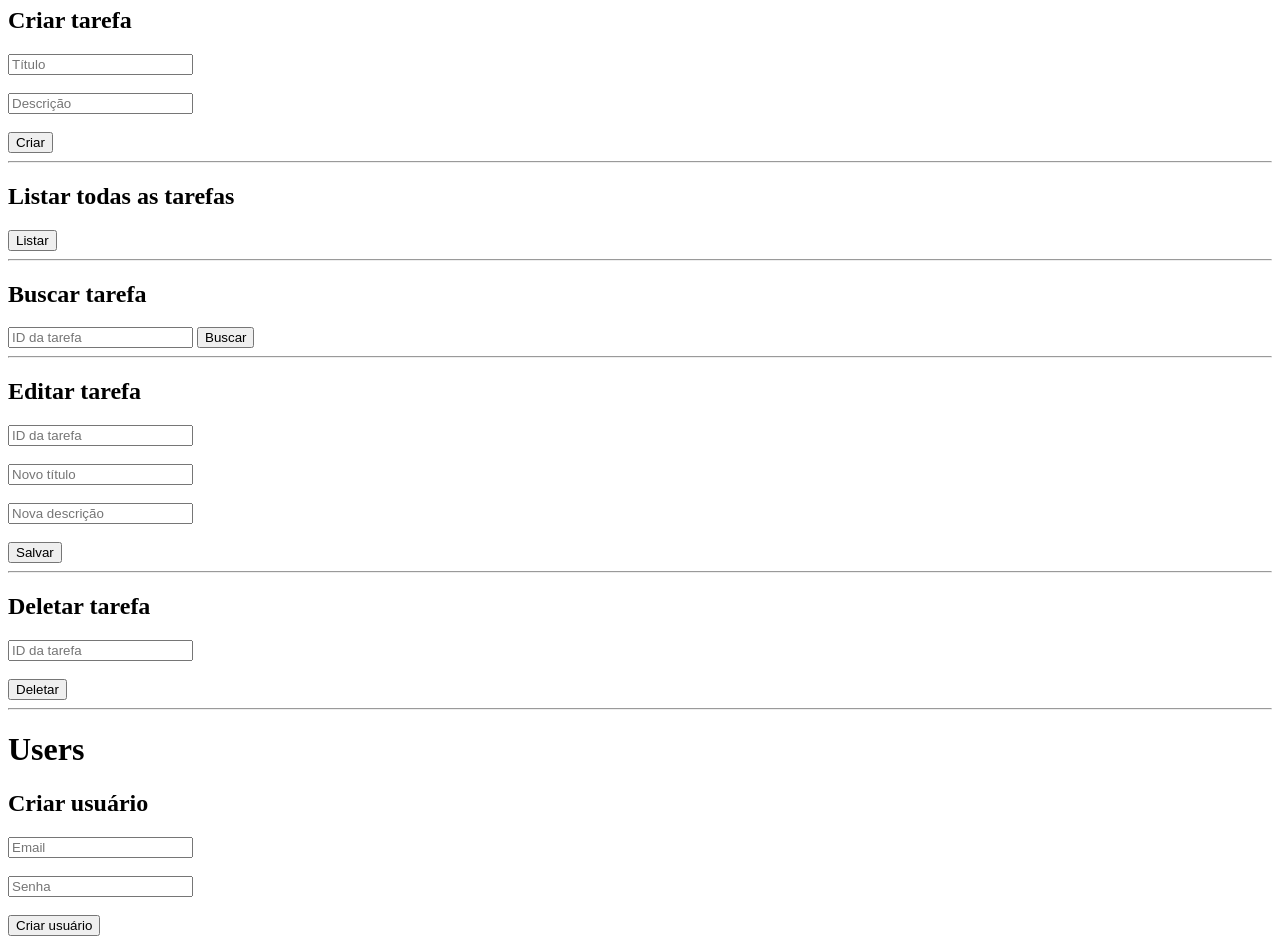
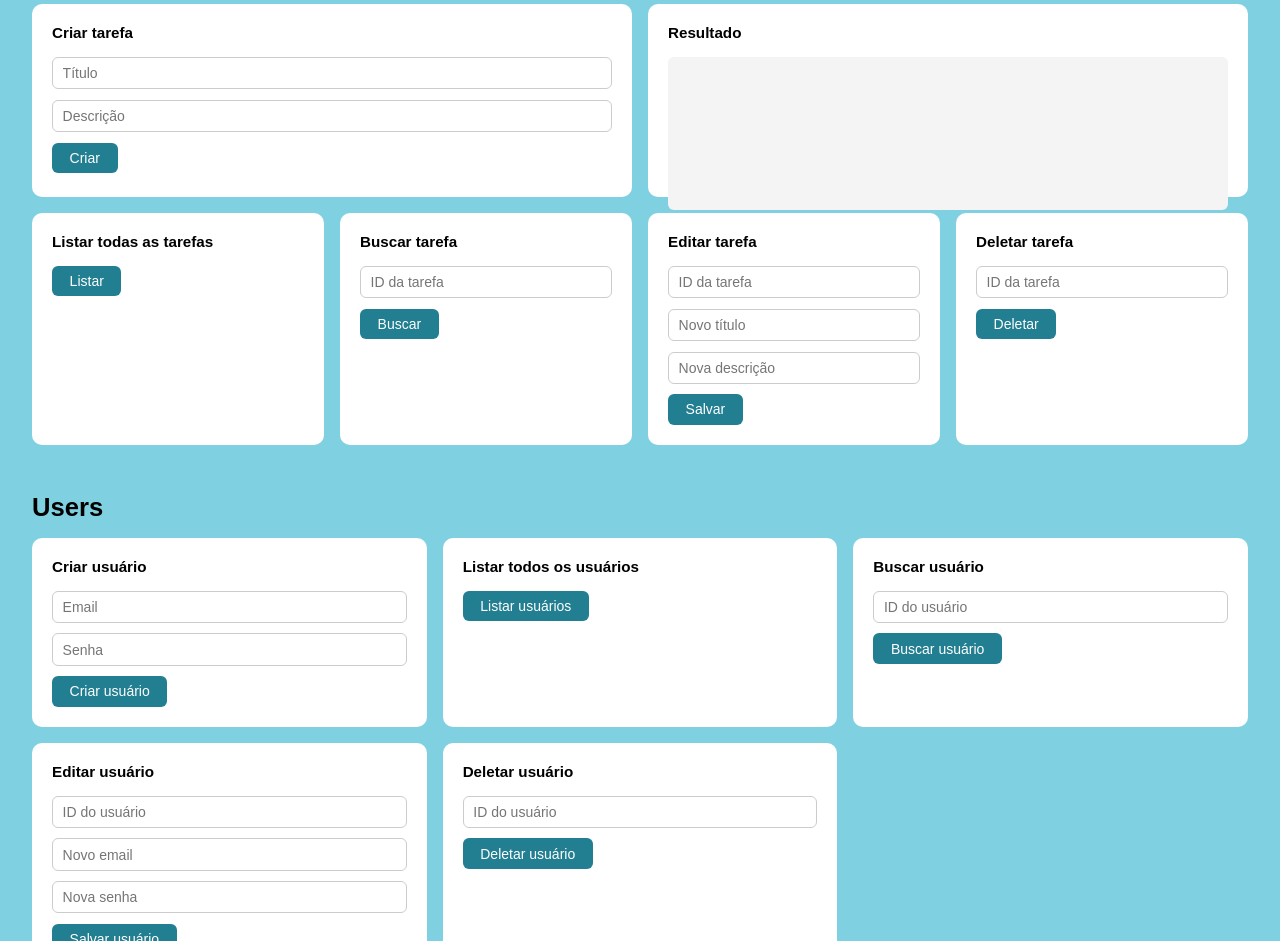
Before and after one commit to JaquiRosa/backendtest, a website: page index.html in a window 1280 px wide. Shown: the part 73-1014 px from the top of the page. Drawn offline with Linux system fonts and the light colour scheme.

Commit message:
refactor: restructure HTML layout for tasks and users sections

```diff
--- a/index.html
+++ b/index.html
@@ -4,116 +4,184 @@
     <meta charset="UTF-8" />
     <meta name="viewport" content="width=device-width, initial-scale=1.0" />
     <title>Teste API Tasks e Users</title>
+    <style>
+      * {
+        box-sizing: border-box;
+        margin: 0;
+        padding: 0;
+      }
+
+      body {
+        background-color: hsl(190, 62%, 69%);
+        font-family: sans-serif;
+        padding: 2rem;
+        color: #000;
+      }
+
+      h1 {
+        font-size: 1.6rem;
+        font-weight: 700;
+        margin-bottom: 1rem;
+      }
+
+      h2 {
+        font-size: 0.95rem;
+        font-weight: 600;
+        margin-bottom: 1rem;
+      }
+
+      .section {
+        margin-bottom: 3rem;
+      }
+
+      .top-row {
+        display: grid;
+        grid-template-columns: 1fr 1fr;
+        gap: 1rem;
+        margin-bottom: 1rem;
+      }
+
+      .bottom-row {
+        display: grid;
+        grid-template-columns: repeat(4, 1fr);
+        gap: 1rem;
+      }
+
+      .card {
+        background: #fff;
+        border-radius: 10px;
+        padding: 1.25rem;
+      }
+
+      input {
+        display: block;
+        width: 100%;
+        padding: 0.45rem 0.6rem;
+        margin-bottom: 0.65rem;
+        border: 1px solid #ccc;
+        border-radius: 6px;
+        font-size: 0.875rem;
+      }
+
+      button {
+        background-color: hsl(190, 62%, 35%);
+        color: #fff;
+        border: none;
+        padding: 0.45rem 1.1rem;
+        border-radius: 6px;
+        cursor: pointer;
+        font-size: 0.875rem;
+      }
+
+      button:hover {
+        background-color: hsl(190, 62%, 25%);
+      }
+
+      pre#result {
+        background: #f4f4f4;
+        border-radius: 6px;
+        padding: 0.75rem;
+        font-size: 0.8rem;
+        white-space: pre-wrap;
+        word-break: break-all;
+        min-height: 120px;
+        height: 100%;
+      }
+
+      /* Users section */
+      .users-grid {
+        display: grid;
+        grid-template-columns: repeat(3, 1fr);
+        gap: 1rem;
+      }
+    </style>
   </head>
   <body>
+
+    <!-- TASKS -->
+    <div class="section">
       <h1>Tasks</h1>
 
+      <div class="top-row">
+        <div class="card">
           <h2>Criar tarefa</h2>
+          <input id="title" type="text" placeholder="Título" />
+          <input id="description" type="text" placeholder="Descrição" />
+          <button onclick="createTask()">Criar</button>
+        </div>
 
-    <input id="title" type="text" placeholder="Título" />
-    <br /><br />
+        <div class="card">
+          <h2>Resultado</h2>
+          <pre id="result"></pre>
+        </div>
+      </div>
 
-    <input id="description" type="text" placeholder="Descrição" />
-    <br /><br />
+      <div class="bottom-row">
+        <div class="card">
+          <h2>Listar todas as tarefas</h2>
+          <button onclick="listTasks()">Listar</button>
+        </div>
 
-    <button onclick="createTask()">Criar</button>
+        <div class="card">
+          <h2>Buscar tarefa</h2>
+          <input id="taskId" placeholder="ID da tarefa" />
+          <button onclick="getTask()">Buscar</button>
+        </div>
 
-    <hr />
+        <div class="card">
+          <h2>Editar tarefa</h2>
+          <input id="editId" placeholder="ID da tarefa" />
+          <input id="editTitle" type="text" placeholder="Novo título" />
+          <input id="editDescription" type="text" placeholder="Nova descrição" />
+          <button onclick="updateTask()">Salvar</button>
+        </div>
 
-    <h2>Listar todas as tarefas</h2>
+        <div class="card">
+          <h2>Deletar tarefa</h2>
+          <input id="deleteId" placeholder="ID da tarefa" />
+          <button onclick="deleteTask()">Deletar</button>
+        </div>
+      </div>
+    </div>
 
-    <button onclick="listTasks()">Listar</button>
-
-    <hr />
-
-    <h2>Buscar tarefa</h2>
-
-    <input id="taskId" placeholder="ID da tarefa" />
-
-    <button onclick="getTask()">Buscar</button>
-
-    <hr />
-
-    <h2>Editar tarefa</h2>
-
-    <input id="editId" placeholder="ID da tarefa" />
-    <br /><br />
-
-    <input id="editTitle" type="text" placeholder="Novo título" />
-    <br /><br />
-
-    <input id="editDescription" type="text" placeholder="Nova descrição" />
-    <br /><br />
-
-    <button onclick="updateTask()">Salvar</button>
-
-    <hr />
-
-    <h2>Deletar tarefa</h2>
-
-    <input id="deleteId" placeholder="ID da tarefa" />
-    <br /><br />
-
-    <button onclick="deleteTask()">Deletar</button>
-
-    <hr />
-
+    <!-- USERS -->
+    <div class="section">
       <h1>Users</h1>
 
+      <div class="users-grid">
+        <div class="card">
           <h2>Criar usuário</h2>
+          <input id="userEmail" type="email" placeholder="Email" />
+          <input id="userPassword" type="password" placeholder="Senha" />
+          <button onclick="createUser()">Criar usuário</button>
+        </div>
 
-    <input id="userEmail" type="email" placeholder="Email" />
-    <br /><br />
+        <div class="card">
+          <h2>Listar todos os usuários</h2>
+          <button onclick="listUsers()">Listar usuários</button>
+        </div>
 
-    <input id="userPassword" type="password" placeholder="Senha" />
-    <br /><br />
+        <div class="card">
+          <h2>Buscar usuário</h2>
+          <input id="userId" placeholder="ID do usuário" />
+          <button onclick="getUser()">Buscar usuário</button>
+        </div>
 
-    <button onclick="createUser()">Criar usuário</button>
+        <div class="card">
+          <h2>Editar usuário</h2>
+          <input id="editUserId" placeholder="ID do usuário" />
+          <input id="editUserEmail" type="email" placeholder="Novo email" />
+          <input id="editUserPassword" type="password" placeholder="Nova senha" />
+          <button onclick="updateUser()">Salvar usuário</button>
+        </div>
 
-    <hr />
-
-    <h2>Listar todos os usuários</h2>
-
-    <button onclick="listUsers()">Listar usuários</button>
-
-    <hr />
-
-    <h2>Buscar usuário</h2>
-
-    <input id="userId" placeholder="ID do usuário" />
-    <br /><br />
-
-    <button onclick="getUser()">Buscar usuário</button>
-
-    <hr />
-
-    <h2>Editar usuário</h2>
-
-    <input id="editUserId" placeholder="ID do usuário" />
-    <br /><br />
-
-    <input id="editUserEmail" type="email" placeholder="Novo email" />
-    <br /><br />
-
-    <input id="editUserPassword" type="password" placeholder="Nova senha" />
-    <br /><br />
-
-    <button onclick="updateUser()">Salvar usuário</button>
-
-    <hr />
-
+        <div class="card">
           <h2>Deletar usuário</h2>
-
           <input id="deleteUserId" placeholder="ID do usuário" />
-    <br /><br />
-
           <button onclick="deleteUser()">Deletar usuário</button>
-
-    <hr />
-
-    <h2>Resultado</h2>
-
-    <pre id="result"></pre>
+        </div>
+      </div>
+    </div>
 
     <script>
       const API_URL = "http://localhost:3000";
@@ -121,26 +189,14 @@
       async function createTask() {
         const title = document.getElementById("title").value;
         const description = document.getElementById("description").value;
-
         try {
           const response = await fetch(`${API_URL}/tasks`, {
             method: "POST",
-            headers: {
-              "Content-Type": "application/json",
-            },
-            body: JSON.stringify({
-              title,
-              description,
-            }),
+            headers: { "Content-Type": "application/json" },
+            body: JSON.stringify({ title, description }),
           });
-
           const data = await response.json();
-
-          document.getElementById("result").textContent = JSON.stringify(
-            data,
-            null,
-            2,
-          );
+          document.getElementById("result").textContent = JSON.stringify(data, null, 2);
         } catch (error) {
           console.error(error);
         }
@@ -150,12 +206,7 @@
         try {
           const response = await fetch(`${API_URL}/tasks`);
           const data = await response.json();
-
-          document.getElementById("result").textContent = JSON.stringify(
-            data,
-            null,
-            2,
-          );
+          document.getElementById("result").textContent = JSON.stringify(data, null, 2);
         } catch (error) {
           console.error(error);
         }
@@ -163,16 +214,10 @@
 
       async function getTask() {
         const id = document.getElementById("taskId").value;
-
         try {
           const response = await fetch(`${API_URL}/tasks/${id}`);
           const data = await response.json();
-
-          document.getElementById("result").textContent = JSON.stringify(
-            data,
-            null,
-            2,
-          );
+          document.getElementById("result").textContent = JSON.stringify(data, null, 2);
         } catch (error) {
           console.error(error);
         }
@@ -182,29 +227,16 @@
         const id = document.getElementById("editId").value;
         const title = document.getElementById("editTitle").value;
         const description = document.getElementById("editDescription").value;
-
         try {
           const body = { title };
-
-          if (description) {
-            body.description = description;
-          }
-
+          if (description) body.description = description;
           const response = await fetch(`${API_URL}/tasks/${id}`, {
             method: "PUT",
-            headers: {
-              "Content-Type": "application/json",
-            },
+            headers: { "Content-Type": "application/json" },
             body: JSON.stringify(body),
           });
-
           const data = await response.json();
-
-          document.getElementById("result").textContent = JSON.stringify(
-            data,
-            null,
-            2,
-          );
+          document.getElementById("result").textContent = JSON.stringify(data, null, 2);
         } catch (error) {
           console.error(error);
         }
@@ -212,23 +244,13 @@
 
       async function deleteTask() {
         const id = document.getElementById("deleteId").value;
-
         try {
-          const response = await fetch(`${API_URL}/tasks/${id}`, {
-            method: "DELETE",
-          });
-
+          const response = await fetch(`${API_URL}/tasks/${id}`, { method: "DELETE" });
           if (response.status === 204) {
-            document.getElementById("result").textContent =
-              "Tarefa deletada com sucesso.";
+            document.getElementById("result").textContent = "Tarefa deletada com sucesso.";
           } else {
             const data = await response.json();
-
-            document.getElementById("result").textContent = JSON.stringify(
-              data,
-              null,
-              2,
-            );
+            document.getElementById("result").textContent = JSON.stringify(data, null, 2);
           }
         } catch (error) {
           console.error(error);
@@ -238,26 +260,14 @@
       async function createUser() {
         const email = document.getElementById("userEmail").value;
         const password = document.getElementById("userPassword").value;
-
         try {
           const response = await fetch(`${API_URL}/users`, {
             method: "POST",
-            headers: {
-              "Content-Type": "application/json",
-            },
-            body: JSON.stringify({
-              email,
-              password,
-            }),
+            headers: { "Content-Type": "application/json" },
+            body: JSON.stringify({ email, password }),
           });
-
           const data = await response.json();
-
-          document.getElementById("result").textContent = JSON.stringify(
-            data,
-            null,
-            2,
-          );
+          document.getElementById("result").textContent = JSON.stringify(data, null, 2);
         } catch (error) {
           console.error(error);
         }
@@ -267,12 +277,7 @@
         try {
           const response = await fetch(`${API_URL}/users`);
           const data = await response.json();
-
-          document.getElementById("result").textContent = JSON.stringify(
-            data,
-            null,
-            2,
-          );
+          document.getElementById("result").textContent = JSON.stringify(data, null, 2);
         } catch (error) {
           console.error(error);
         }
@@ -280,16 +285,10 @@
 
       async function getUser() {
         const id = document.getElementById("userId").value;
-
         try {
           const response = await fetch(`${API_URL}/users/${id}`);
           const data = await response.json();
-
-          document.getElementById("result").textContent = JSON.stringify(
-            data,
-            null,
-            2,
-          );
+          document.getElementById("result").textContent = JSON.stringify(data, null, 2);
         } catch (error) {
           console.error(error);
         }
@@ -299,26 +298,14 @@
         const id = document.getElementById("editUserId").value;
         const email = document.getElementById("editUserEmail").value;
         const password = document.getElementById("editUserPassword").value;
-
         try {
           const response = await fetch(`${API_URL}/users/${id}`, {
             method: "PUT",
-            headers: {
-              "Content-Type": "application/json",
-            },
-            body: JSON.stringify({
-              email,
-              password,
-            }),
+            headers: { "Content-Type": "application/json" },
+            body: JSON.stringify({ email, password }),
           });
-
           const data = await response.json();
-
-          document.getElementById("result").textContent = JSON.stringify(
-            data,
-            null,
-            2,
-          );
+          document.getElementById("result").textContent = JSON.stringify(data, null, 2);
         } catch (error) {
           console.error(error);
         }
@@ -326,23 +313,13 @@
 
       async function deleteUser() {
         const id = document.getElementById("deleteUserId").value;
-
         try {
-          const response = await fetch(`${API_URL}/users/${id}`, {
-            method: "DELETE",
-          });
-
+          const response = await fetch(`${API_URL}/users/${id}`, { method: "DELETE" });
           if (response.status === 204) {
-            document.getElementById("result").textContent =
-              "Usuário deletado com sucesso.";
+            document.getElementById("result").textContent = "Usuário deletado com sucesso.";
           } else {
             const data = await response.json();
-
-            document.getElementById("result").textContent = JSON.stringify(
-              data,
-              null,
-              2,
-            );
+            document.getElementById("result").textContent = JSON.stringify(data, null, 2);
           }
         } catch (error) {
           console.error(error);
```
Lines whose indentation alone changed are shown as unchanged.
